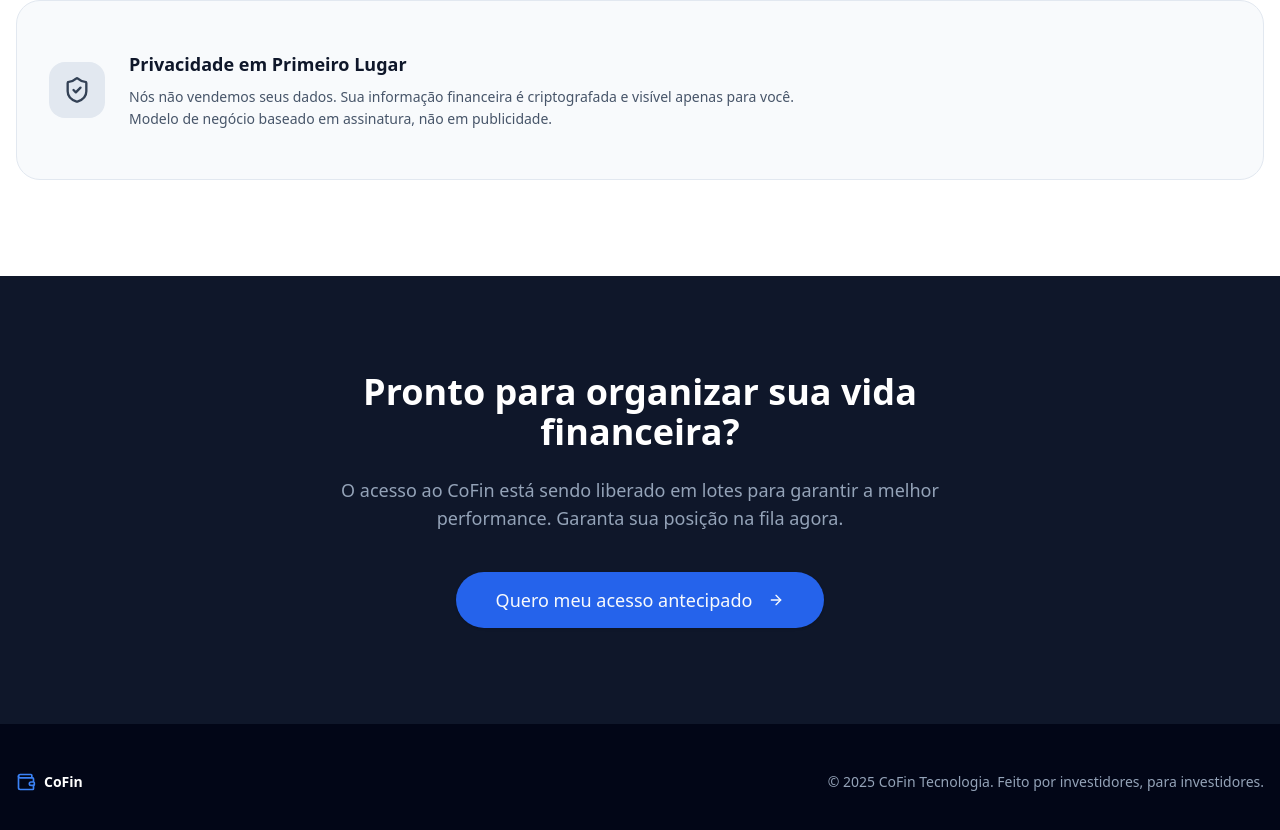
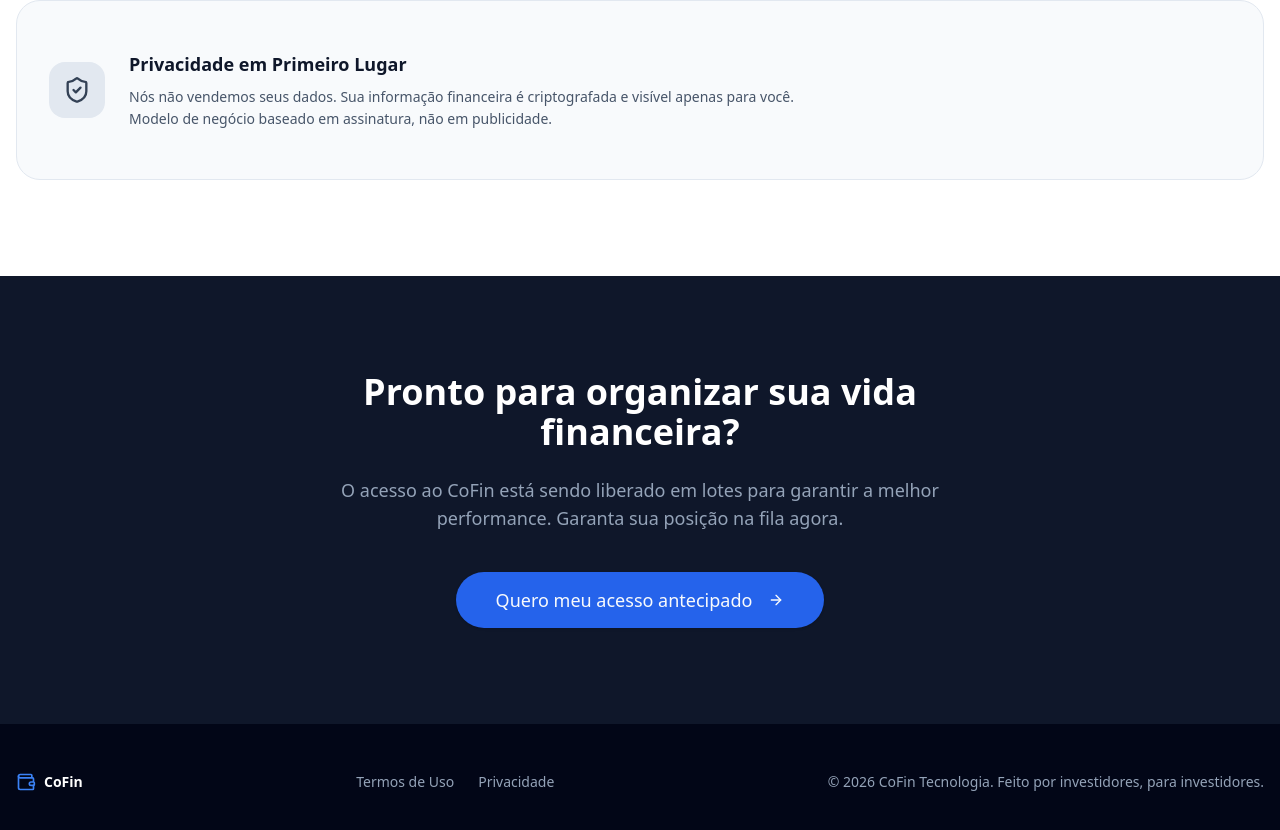
Before and after one commit to glaubersfernandes/cofin-lp, a React (Vite) app: page / in a window 1280 px wide. Shown: the part 1797-2627 px from the top of the page. Built offline with nearby package versions, Linux system fonts and the light colour scheme.

Commit message:
Adicionando os Termos de Uso e Políticas de privacidade

```diff
--- a/src/App.tsx
+++ b/src/App.tsx
@@ -353,8 +353,18 @@
             <Wallet className="h-5 w-5 text-blue-500" />
             <span>CoFin</span>
           </div>
+
+          <div className="flex gap-6">
+            <a href="/terms" className="hover:text-white transition-colors">
+              Termos de Uso
+            </a>
+            <a href="/privacy" className="hover:text-white transition-colors">
+              Privacidade
+            </a>
+          </div>
+
           <p>
-            © 2025 CoFin Tecnologia. Feito por investidores, para investidores.
+            © 2026 CoFin Tecnologia. Feito por investidores, para investidores.
           </p>
         </div>
       </footer>
```
